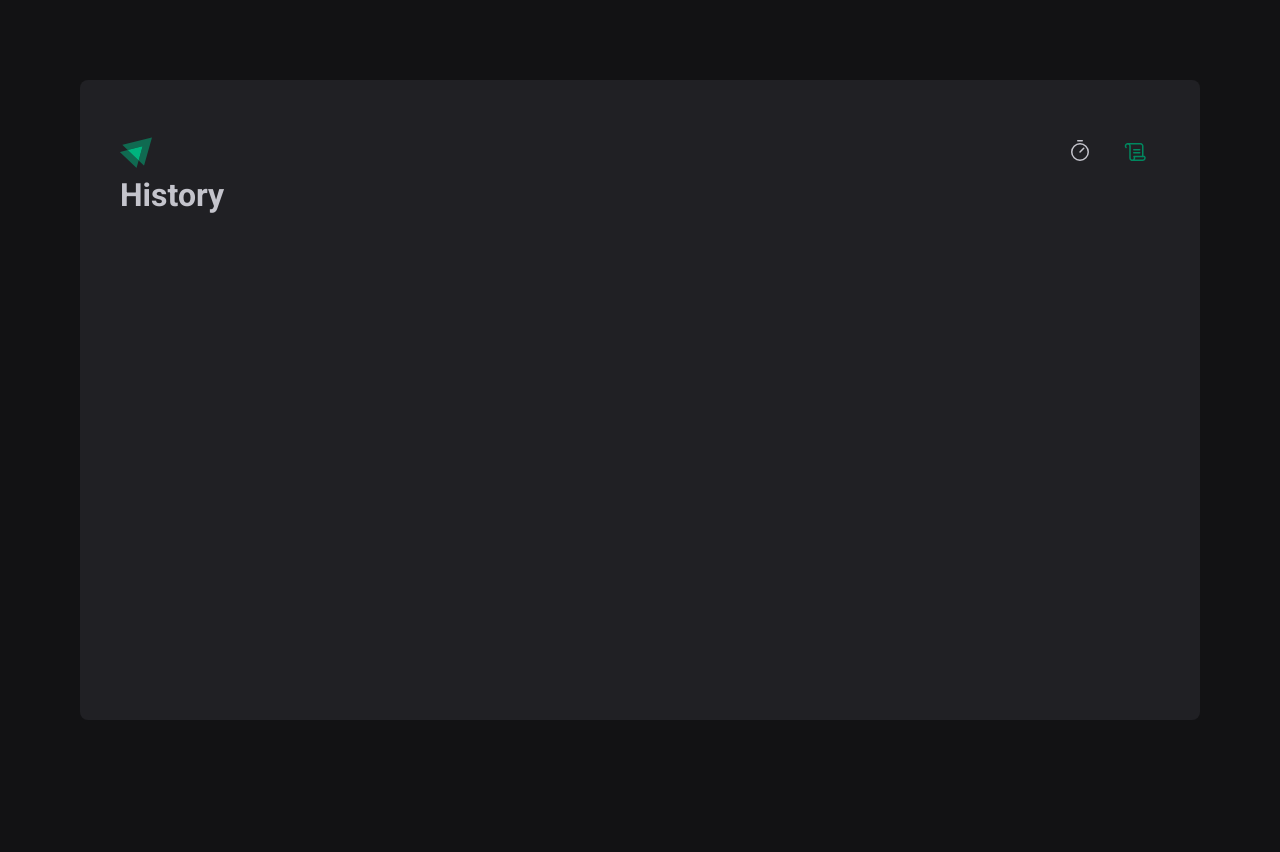
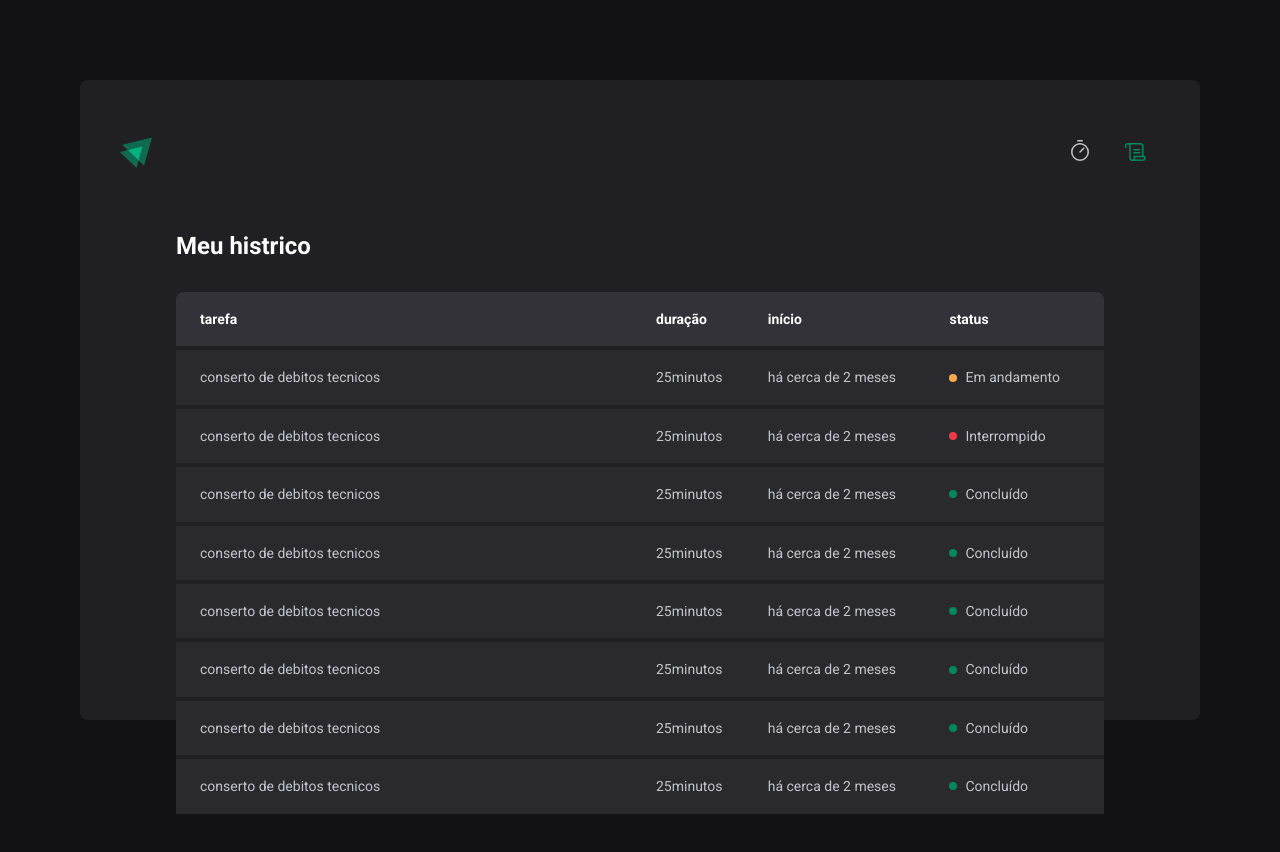
Before and after one commit to GuiPariz/igniteTimer, a React (Vite) app: page /history in a window 1280 px wide. Shown: the top 852 px of the page. Before the commit the page ends 800 px from the top, so only its background shows below. Built offline with nearby package versions, Linux system fonts and the light colour scheme.

Commit message:
feat: construction of the history page table

```diff
--- a/src/pages/history/index.tsx
+++ b/src/pages/history/index.tsx
@@ -1,5 +1,71 @@
-export default function History(){
-  return(
-    <h1>History</h1>
-  )
+import { HistoryContainer, HistoryList, Status } from "./styles";
+
+export default function History() {
+  return (
+    <HistoryContainer>
+      <h1>Meu histrico</h1>
+      <HistoryList>
+        <table>
+          <thead>
+            <tr>
+              <th>tarefa</th>
+              <th>duração</th>
+              <th>início</th>
+              <th>status</th>
+            </tr>
+          </thead>
+          <tbody>
+            <tr>
+              <td>conserto de debitos tecnicos</td>
+              <td> 25minutos</td>
+              <td>há cerca de 2 meses</td>
+              <td> <Status statuscolor="yellow">Em andamento</Status></td>
+            </tr>
+            <tr>
+              <td>conserto de debitos tecnicos</td>
+              <td> 25minutos</td>
+              <td>há cerca de 2 meses</td>
+              <td> <Status statuscolor="red">Interrompido</Status></td>
+            </tr>
+            <tr>
+              <td>conserto de debitos tecnicos</td>
+              <td> 25minutos</td>
+              <td>há cerca de 2 meses</td>
+              <td> <Status statuscolor="green">Concluído</Status></td>
+            </tr>
+            <tr>
+              <td>conserto de debitos tecnicos</td>
+              <td> 25minutos</td>
+              <td>há cerca de 2 meses</td>
+              <td> <Status statuscolor="green">Concluído</Status></td>
+            </tr>
+            <tr>
+              <td>conserto de debitos tecnicos</td>
+              <td> 25minutos</td>
+              <td>há cerca de 2 meses</td>
+              <td> <Status statuscolor="green">Concluído</Status></td>
+            </tr>
+            <tr>
+              <td>conserto de debitos tecnicos</td>
+              <td> 25minutos</td>
+              <td>há cerca de 2 meses</td>
+              <td> <Status statuscolor="green">Concluído</Status></td>
+            </tr>
+            <tr>
+              <td>conserto de debitos tecnicos</td>
+              <td> 25minutos</td>
+              <td>há cerca de 2 meses</td>
+              <td> <Status statuscolor="green">Concluído</Status></td>
+            </tr>
+            <tr>
+              <td>conserto de debitos tecnicos</td>
+              <td> 25minutos</td>
+              <td>há cerca de 2 meses</td>
+              <td> <Status statuscolor="green">Concluído</Status></td>
+            </tr>
+          </tbody>
+        </table>
+      </HistoryList>
+    </HistoryContainer>
+  );
 }
--- /dev/null
+++ b/src/pages/history/styles.ts
@@ -0,0 +1,91 @@
+import styled, { css } from "styled-components";
+
+export const HistoryContainer = styled.main`
+  flex: 1;
+  padding: 3.5rem;
+  display: flex;
+  flex-direction: column;
+
+  h1 {
+    font-size: 1.5rem;
+    color: ${(props) => props.theme.gray.withe};
+  }
+`;
+
+export const HistoryList = styled.div`
+  flex: 1;
+  overflow: auto;
+  margin-top: 2rem;
+
+  table {
+    width: 100%;
+    border-collapse: collapse;
+    min-width: 600px;
+
+    th {
+      padding: 1rem;
+      text-align: left;
+      font-size: 0.875rem;
+      line-height: 1.6;
+      color: ${(props) => props.theme.gray.withe};
+      background-color: ${(props) => props.theme.gray[4]};
+
+      &:first-child {
+        border-top-left-radius: 8px;
+        padding-left: 1.5rem;
+      }
+      &:last-child {
+        border-top-right-radius: 8px;
+        padding-right: 1.5rem;
+      }
+    }
+
+    td {
+      padding: 1rem;
+      font-size: 0.875rem;
+      line-height: 1.6;
+      border-top: 4px solid ${(props) => props.theme.gray[2]};
+      background-color: ${(props) => props.theme.gray[3]};
+
+      &:first-child {
+        width: 50%;
+        padding-left: 1.5rem;
+      }
+      &:last-child {
+        padding-right: 1.5rem;
+      }
+    }
+  }
+`;
+
+interface StatusProps {
+  statuscolor: "yellow" | "red" | "green";
+}
+
+export const Status = styled.span<StatusProps>`
+  display: flex;
+  align-items: center;
+  gap: 0.5rem;
+
+  &::before {
+    content: "";
+    min-width: 0.5rem;
+    min-height: 0.5rem;
+    border-radius: 50%;
+    ${(props) =>
+      props.statuscolor === "yellow" &&
+      css`
+        background-color: ${(props) => props.theme.feedback.yellow};
+      `}
+    ${(props) =>
+      props.statuscolor === "red" &&
+      css`
+        background-color: ${(props) => props.theme.feedback.red};
+      `}
+    ${(props) =>
+      props.statuscolor === "green" &&
+      css`
+        background-color: ${(props) => props.theme.product.green};
+      `}
+  }
+`;
--- a/src/styles/themes/Default/index.ts
+++ b/src/styles/themes/Default/index.ts
@@ -9,6 +9,7 @@
   feedback:{
     red_dark:"#7A1921",
     red:"#F03847",
+    yellow:"#fba94c",
   },
   gray:{
     1:"#121214",
--- a/src/styles/themes/styles.d.ts
+++ b/src/styles/themes/styles.d.ts
@@ -10,6 +10,7 @@
     feedback:{
       red_dark:string,
       red:string,
+      yellow:string,
     },
     gray:{
       1:string,
```
